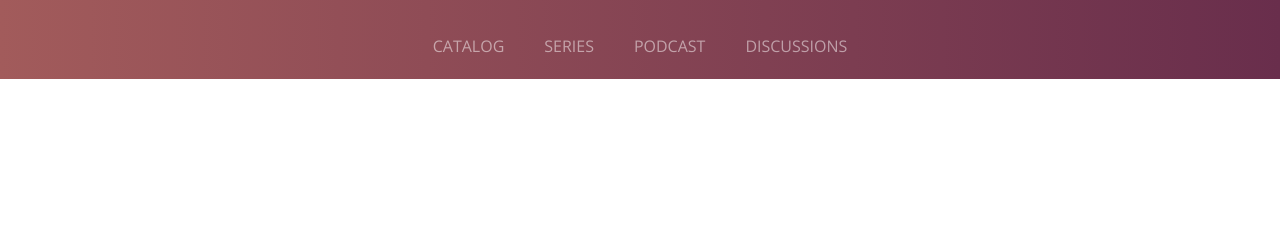
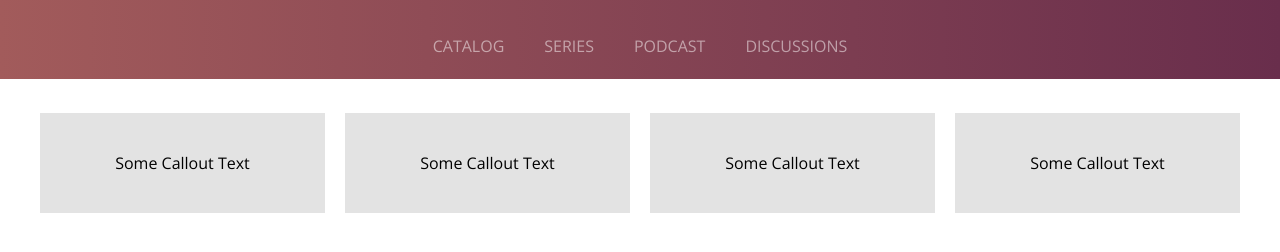
Before and after one commit to murenzo/cssForBackendDevs, a plain HTML site: page index.html in a window 1280 px wide. Shown: the part 74-326 px from the top of the page. Drawn offline with nearby package versions, Linux system fonts and the light colour scheme.

Commit message:
Flex my grid

```diff
--- a/css/app.css
+++ b/css/app.css
@@ -13,12 +13,36 @@ a:hover {
 
 header {
     background-image: linear-gradient(to right, #a25b5b, #692e4c);
-    padding: 1.5em 2em;
 }
 
 header h1 {
     margin-top: 0;
     font-size: 1.6em;
+}
+
+.section {
+    padding: 1.5em 2em;
+}
+
+.flex, .row {
+    display: flex;
+}
+
+.row {
+    margin-left: -10px;
+    margin-right: -10px;}
+
+.col {
+    flex: 1;
+    padding: 10px;
+}
+
+.box {
+    background: #e3e3e3;
+    height: 100px;
+    display: flex;
+    justify-content: center;
+    align-items: center;
 }
 
 .container {
--- a/index.html
+++ b/index.html
@@ -11,7 +11,7 @@
 </head>
 <body>
 
-    <header>
+    <header class="section">
         <div class="container">
             <div class="header-top">
                 <h1>XCasts</h1>
@@ -29,5 +29,35 @@
         </div>
     </header>
 
+    <div class="section">
+        <div class="container">
+            <div class="row">
+                <div class="col">
+                    <div class="box">
+                        Some Callout Text
+                    </div>
+                </div>
+
+                <div class="col">
+                    <div class="box">
+                        Some Callout Text
+                    </div>
+                </div>
+
+                <div class="col">
+                    <div class="box">
+                        Some Callout Text
+                    </div>
+                </div>
+
+                <div class="col">
+                    <div class="box">
+                        Some Callout Text
+                    </div>
+                </div>
+            </div>
+        </div>
+
+    </div>
 </body>
 </html>
```
